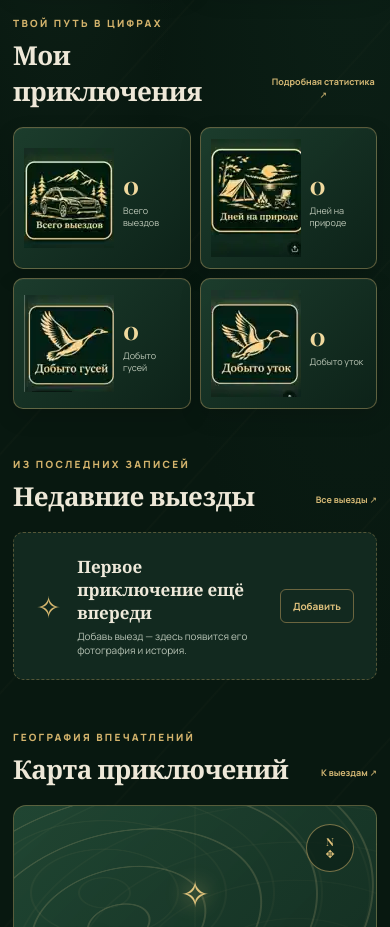
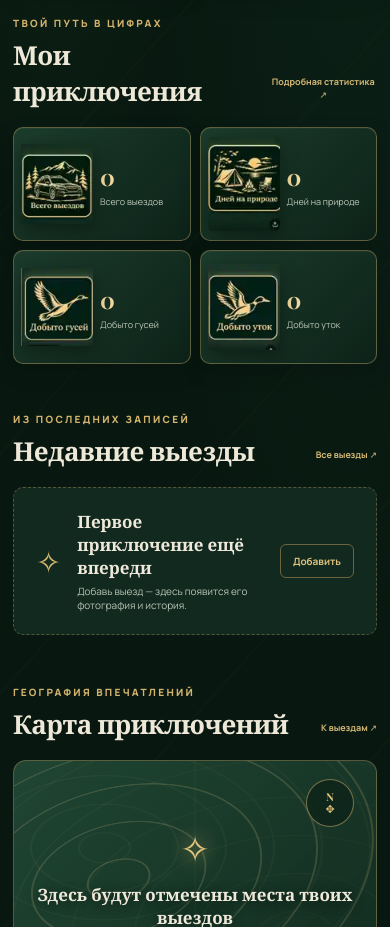
Before and after one commit to ivanovkir3012-blip/atlas-adventures, a React (Vite) app: page / in a window 390 px wide. Shown: the part 860-1787 px from the top of the page. Built offline with nearby package versions, Linux system fonts and the light colour scheme.

Commit message:
Style original gold emblem artwork in statistics cards

```diff
--- a/src/style.css
+++ b/src/style.css
@@ -262,3 +262,13 @@ body{background-color:var(--atlas-ink);background-image:
  .category-grid{grid-template-columns:repeat(2,minmax(0,1fr))}
  .stat-grid-home{grid-template-columns:repeat(2,minmax(0,1fr))}
 }
+
+/* Original user-approved emblem artwork */
+.stat-emblem-image{display:block;width:104px;height:128px;object-fit:contain;flex:0 0 auto;border-radius:8px;filter:drop-shadow(0 5px 9px #0005)}
+.stat-grid-home .stat-card{min-height:146px;gap:16px;padding:10px 14px}
+.stat-grid-home .stat-card strong{font-size:30px}
+@media(max-width:620px){
+ .stat-emblem-image{width:72px;height:98px}
+ .stat-grid-home .stat-card{min-height:112px;padding:7px;gap:7px}
+ .stat-grid-home .stat-card strong{font-size:23px}
+}
```
